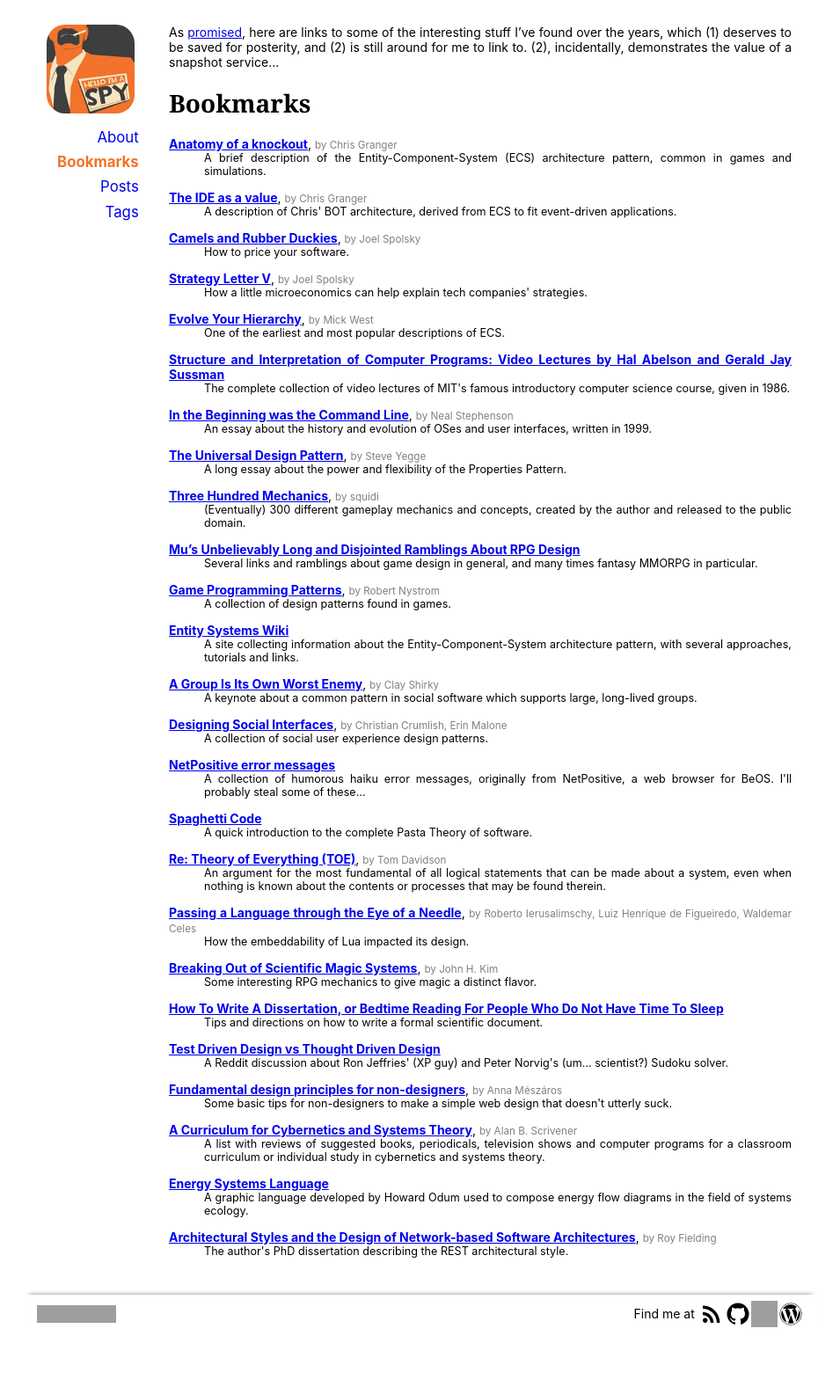
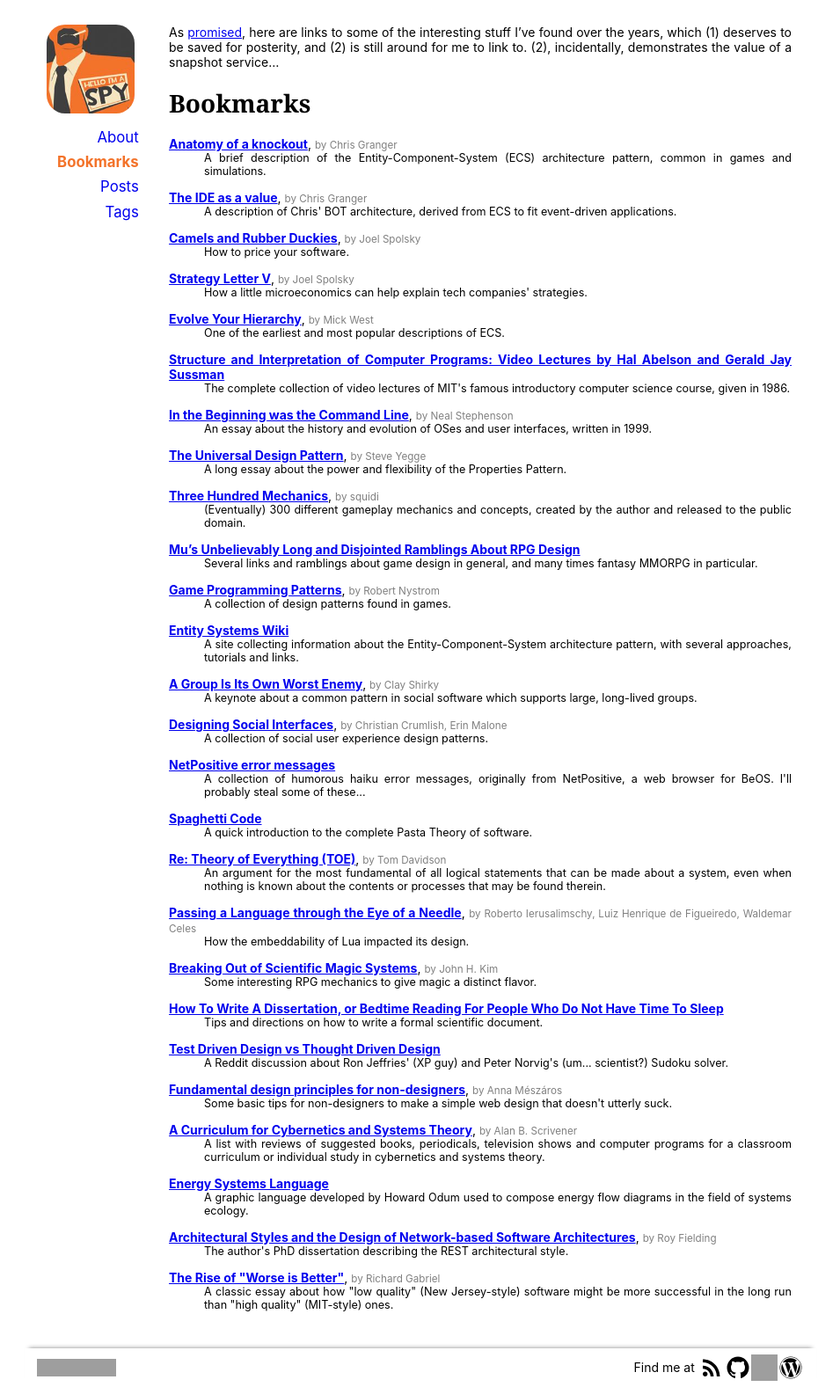
Before and after one commit to hanjos/hanjos.github.io, a Jekyll site: the page built from bookmarks.md, in a window 1280 px wide. Shown: the whole page at 88% size, without its empty margins (162-1117 px from the left). Built offline with Jekyll 4.4.1, drawn with Linux system fonts in a browser that asks for light colours; before the commit the page ends 1516 px from its top, so only the background shows below that; grey boxes are pictures that could not be loaded.

Commit message:
Update bookmarks.yml

```diff
--- a/_data/bookmarks.yml
+++ b/_data/bookmarks.yml
@@ -91,3 +91,7 @@
   title: Architectural Styles and the Design of Network-based Software Architectures
   authors: Roy Fielding
   description: The author's PhD dissertation describing the REST architectural style.
+- url: https://www.jwz.org/doc/worse-is-better.html
+  title: 'The Rise of "Worse is Better"'
+  authors: Richard Gabriel
+  description: A classic essay about how "low quality" (New Jersey-style) software might be more successful in the long run than "high quality" (MIT-style) ones.
```
